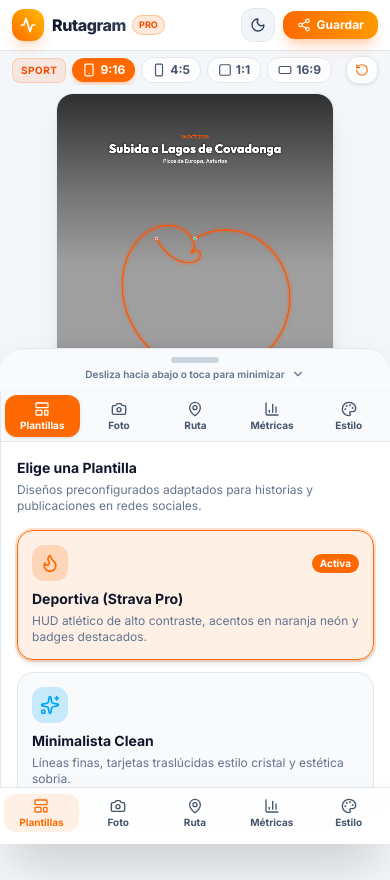
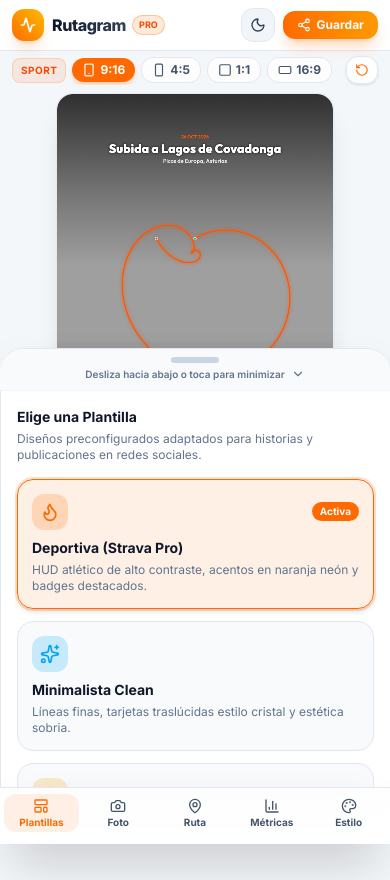
Before and after one commit to eduardocvk/fotorutas, a React (Vite) app: page / in a window 390 px wide. Built offline with nearby package versions, Linux system fonts and the light colour scheme; a web font is replaced by a local one.

Commit message:
fix: barra de navegacion duplicada eliminada en movil, direccion de encuadre horizontal corregida e inyeccion de descarga automatica con Bearer token para Garmin Connect

```diff
--- a/src/components/ControlsPanel.tsx
+++ b/src/components/ControlsPanel.tsx
@@ -149,8 +149,8 @@
         onChange={handleTrackFileChange}
       />
 
-      {/* Tab Navigation - Grid 5 columns: 100% visible without horizontal scrolling */}
-      <div className="grid grid-cols-5 gap-0.5 sm:gap-1 p-1 sm:p-2 border-b border-slate-200 dark:border-slate-800/80 bg-slate-50 dark:bg-slate-950/40 shrink-0 select-none">
+      {/* Tab Navigation - Grid 5 columns: Only visible on desktop sidebar (on mobile the bottom nav is used) */}
+      <div className="hidden lg:grid grid-cols-5 gap-0.5 sm:gap-1 p-1 sm:p-2 border-b border-slate-200 dark:border-slate-800/80 bg-slate-50 dark:bg-slate-950/40 shrink-0 select-none">
         {tabs.map((tab) => {
           const isActive = activeTab === tab.id;
           return (
--- a/src/utils/canvasRenderer.ts
+++ b/src/utils/canvasRenderer.ts
@@ -402,14 +402,14 @@
       const maxPanX = image.naturalWidth - sw;
       // Normal center is maxPanX / 2. Offset ranges from -100 (left) to +100 (right)
       const offsetFactorX = Math.max(-1, Math.min(1, (config.photoOffsetX ?? 0) / 100));
-      sx = (maxPanX / 2) + (offsetFactorX * (maxPanX / 2));
+      sx = (maxPanX / 2) - (offsetFactorX * (maxPanX / 2));
       sx = Math.max(0, Math.min(maxPanX, sx));
     } else {
       sh = image.naturalWidth / canvasRatio;
       const maxPanY = image.naturalHeight - sh;
       // Normal center is maxPanY / 2. Offset ranges from -100 (top) to +100 (bottom)
       const offsetFactorY = Math.max(-1, Math.min(1, (config.photoOffsetY ?? 0) / 100));
-      sy = (maxPanY / 2) + (offsetFactorY * (maxPanY / 2));
+      sy = (maxPanY / 2) - (offsetFactorY * (maxPanY / 2));
       sy = Math.max(0, Math.min(maxPanY, sy));
     }
 
```
Also changed, not shown: 1 other file (tests, documents, lock files or other folders).
